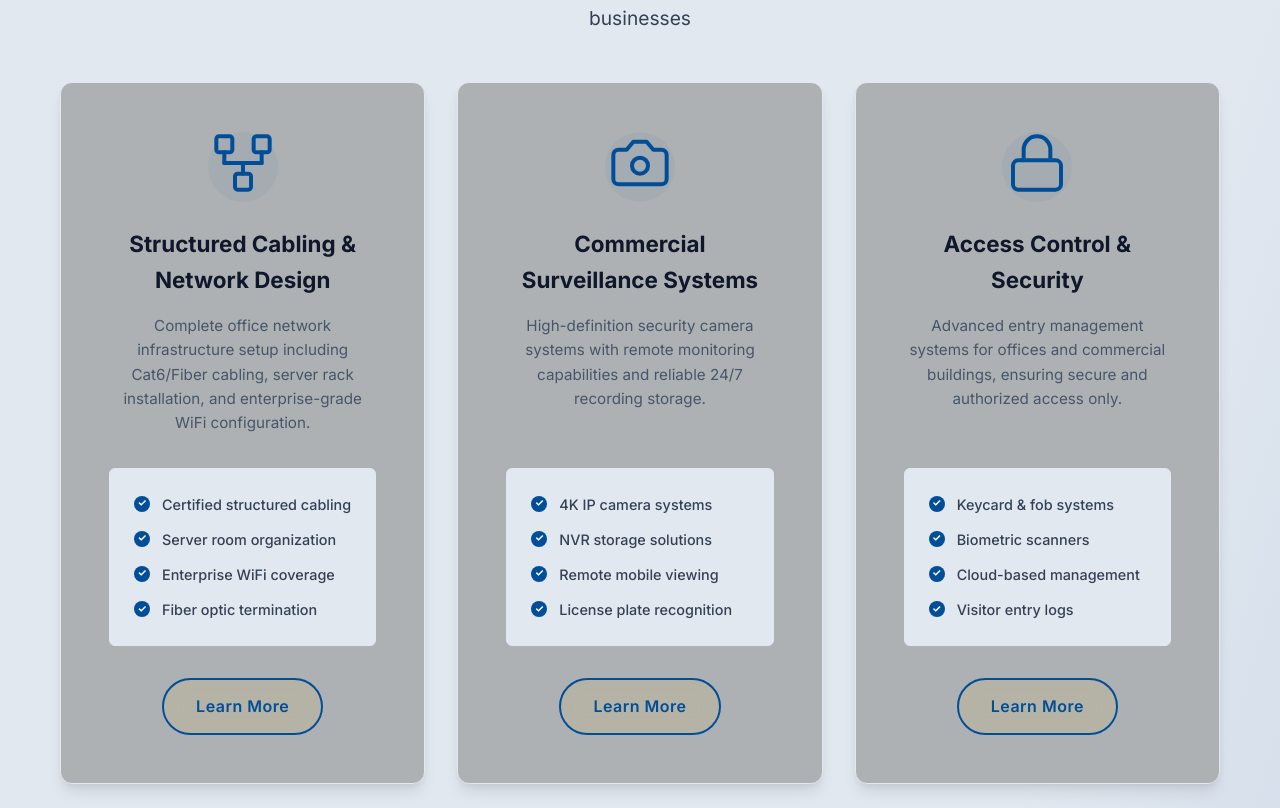
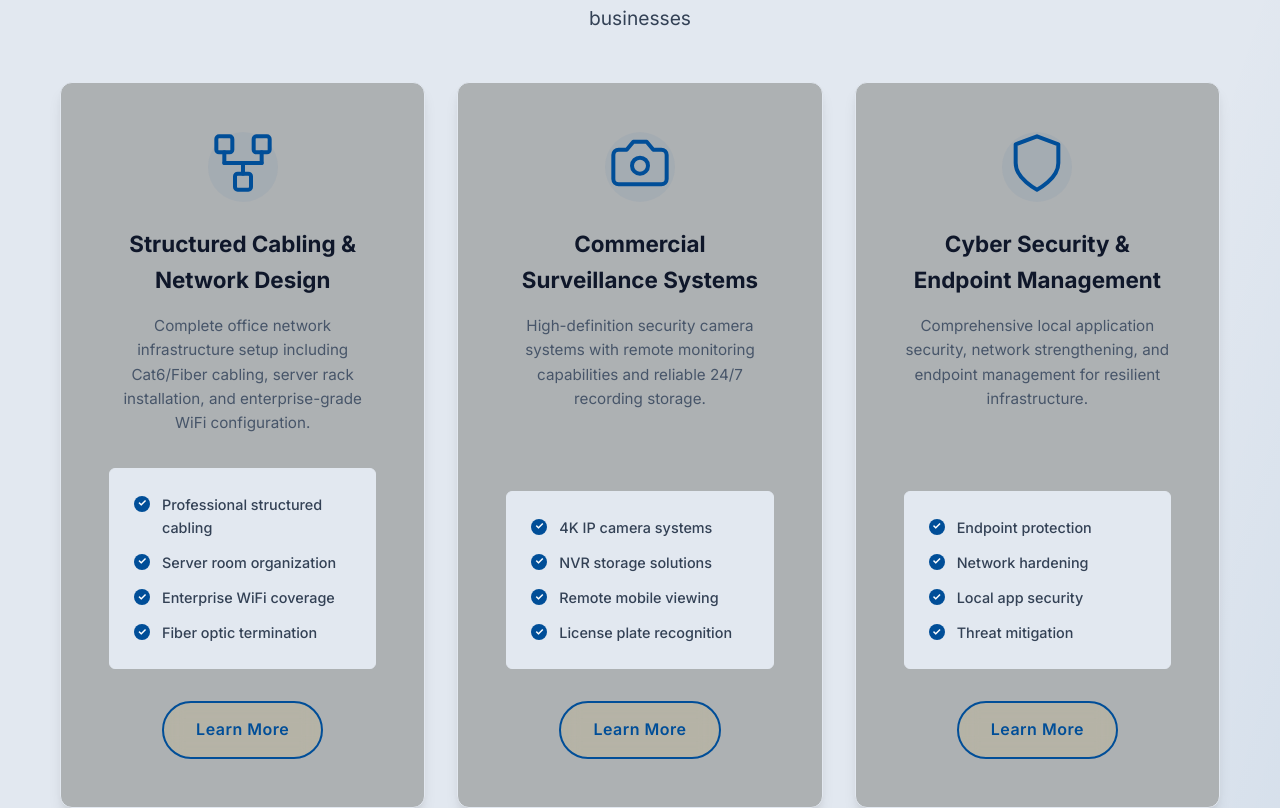
Before and after one commit to rajatalha150/visiongrid-serverless, a Vue app in the folder frontend/: page / in a window 1280 px wide. Shown: the part 907-1715 px from the top of the page. Built offline with nearby package versions, Linux system fonts and the light colour scheme.

Commit message:
Refactor content: Remove 'certified' terminology, switch Access Control to Cyber Security, and fix button contrast

```diff
--- a/frontend/src/assets/main.css
+++ b/frontend/src/assets/main.css
@@ -204,7 +204,7 @@ body {
 
 .btn-primary {
   background: var(--gradient-primary);
-  color: var(--color-dark);
+  color: #ffffff; /* Always white text for better readability */
   box-shadow: var(--shadow-primary);
 }
 
--- a/frontend/src/components/AboutSection.vue
+++ b/frontend/src/components/AboutSection.vue
@@ -6,7 +6,7 @@
           <h2 class="section-title text-left">About VisionGrid</h2>
           <p class="about-description">
             VisionGrid delivers enterprise-grade security and infrastructure ecosystems. We combine
-            predictive intelligence with certified engineering to build resilient systems that
+            predictive intelligence with expert engineering to build resilient systems that
             protect your assets around the clock.
           </p>
           <p class="about-description">
@@ -67,8 +67,8 @@ const features = [
   {
     id: 1,
     icon: icons.cert,
-    title: 'Certified Technicians',
-    description: 'Licensed professionals with industry certifications for all installation types.'
+    title: 'Expert Technicians',
+    description: 'Experienced professionals with deep expertise for all installation types.'
   },
   {
     id: 2,
--- a/frontend/src/components/ServicesOverview.vue
+++ b/frontend/src/components/ServicesOverview.vue
@@ -52,7 +52,7 @@ onMounted(() => {
 const icons = {
   camera: `<svg xmlns="http://www.w3.org/2000/svg" width="64" height="64" viewBox="0 0 24 24" fill="none" stroke="currentColor" stroke-width="1.5" stroke-linecap="round" stroke-linejoin="round"><path d="M14.5 4h-5L7 7H4a2 2 0 0 0-2 2v9a2 2 0 0 0 2 2h16a2 2 0 0 0 2-2V9a2 2 0 0 0-2-2h-3l-2.5-3z"></path><circle cx="12" cy="13" r="3"></circle></svg>`,
   network: `<svg xmlns="http://www.w3.org/2000/svg" width="64" height="64" viewBox="0 0 24 24" fill="none" stroke="currentColor" stroke-width="1.5" stroke-linecap="round" stroke-linejoin="round"><rect x="2" y="2" width="6" height="6" rx="1" ry="1"></rect><rect x="9" y="16" width="6" height="6" rx="1" ry="1"></rect><rect x="16" y="2" width="6" height="6" rx="1" ry="1"></rect><line x1="5" y1="8" x2="5" y2="12"></line><line x1="12" y1="12" x2="12" y2="16"></line><line x1="19" y1="8" x2="19" y2="12"></line><line x1="5" y1="12" x2="19" y2="12"></line></svg>`,
-  access: `<svg xmlns="http://www.w3.org/2000/svg" width="64" height="64" viewBox="0 0 24 24" fill="none" stroke="currentColor" stroke-width="1.5" stroke-linecap="round" stroke-linejoin="round"><rect x="3" y="11" width="18" height="11" rx="2" ry="2"></rect><path d="M7 11V7a5 5 0 0 1 10 0v4"></path></svg>`,
+  shield: `<svg xmlns="http://www.w3.org/2000/svg" width="64" height="64" viewBox="0 0 24 24" fill="none" stroke="currentColor" stroke-width="1.5" stroke-linecap="round" stroke-linejoin="round"><path d="M12 22s8-4 8-10V5l-8-3-8 3v7c0 6 8 10 8 10z"></path></svg>`,
   conference: `<svg xmlns="http://www.w3.org/2000/svg" width="64" height="64" viewBox="0 0 24 24" fill="none" stroke="currentColor" stroke-width="1.5" stroke-linecap="round" stroke-linejoin="round"><rect x="2" y="3" width="20" height="14" rx="2" ry="2"></rect><line x1="8" y1="21" x2="16" y2="21"></line><line x1="12" y1="17" x2="12" y2="21"></line></svg>`,
   server: `<svg xmlns="http://www.w3.org/2000/svg" width="64" height="64" viewBox="0 0 24 24" fill="none" stroke="currentColor" stroke-width="1.5" stroke-linecap="round" stroke-linejoin="round"><rect x="2" y="2" width="20" height="8" rx="2" ry="2"></rect><rect x="2" y="14" width="20" height="8" rx="2" ry="2"></rect><line x1="6" y1="6" x2="6.01" y2="6"></line><line x1="6" y1="18" x2="6.01" y2="18"></line></svg>`
 }
@@ -65,7 +65,7 @@ const services = [
     title: 'Structured Cabling & Network Design',
     description: 'Complete office network infrastructure setup including Cat6/Fiber cabling, server rack installation, and enterprise-grade WiFi configuration.',
     features: [
-      'Certified structured cabling',
+      'Professional structured cabling',
       'Server room organization',
       'Enterprise WiFi coverage',
       'Fiber optic termination'
@@ -86,15 +86,15 @@ const services = [
   },
   {
     id: 3,
-    slug: 'access-control',
-    icon: icons.access,
-    title: 'Access Control & Security',
-    description: 'Advanced entry management systems for offices and commercial buildings, ensuring secure and authorized access only.',
+    slug: 'cyber-security',
+    icon: icons.shield,
+    title: 'Cyber Security & Endpoint Management',
+    description: 'Comprehensive local application security, network strengthening, and endpoint management for resilient infrastructure.',
     features: [
-      'Keycard & fob systems',
-      'Biometric scanners',
-      'Cloud-based management',
-      'Visitor entry logs'
+      'Endpoint protection',
+      'Network hardening',
+      'Local app security',
+      'Threat mitigation'
     ]
   },
   {
--- a/frontend/src/views/ServicesView.vue
+++ b/frontend/src/views/ServicesView.vue
@@ -239,7 +239,7 @@ const process = [
     id: 3,
     icon: icons.install,
     title: 'Deployment',
-    description: 'Precision installation by certified engineers with rigorous testing protocols.'
+    description: 'Precision installation by expert engineers with rigorous testing protocols.'
   },
   {
     id: 4,
```
